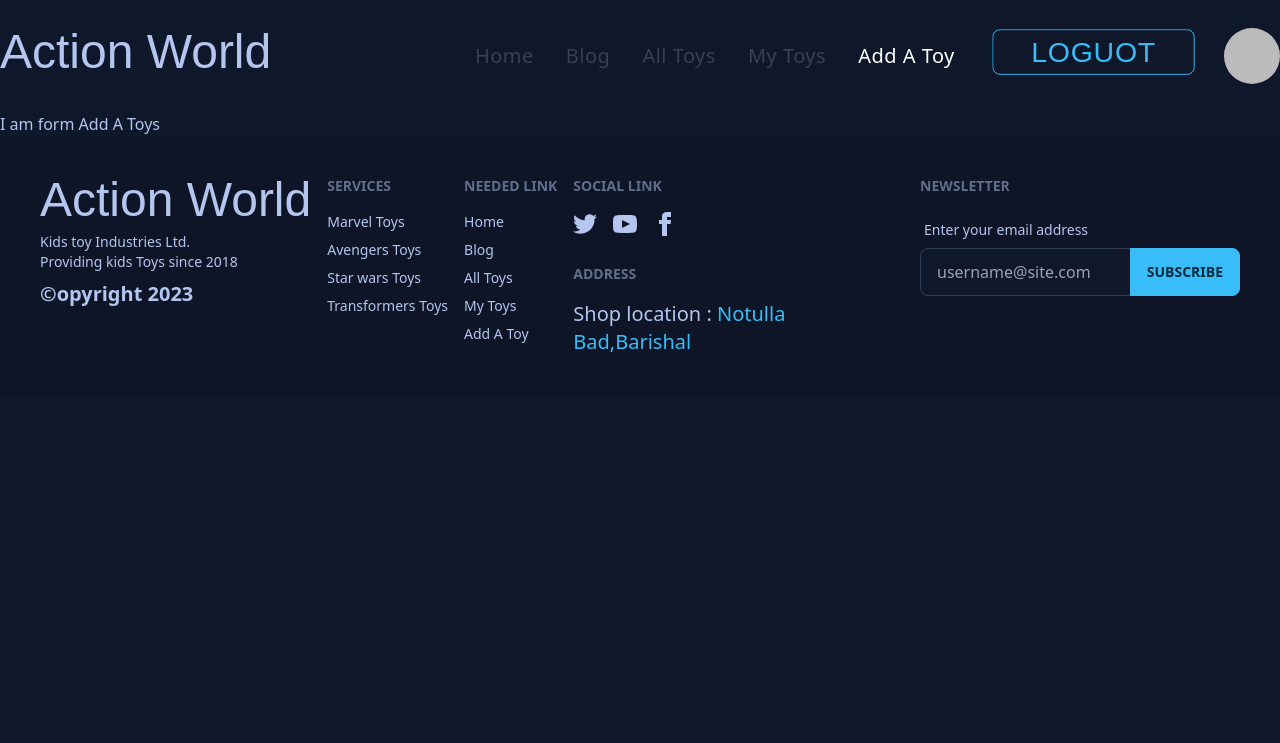
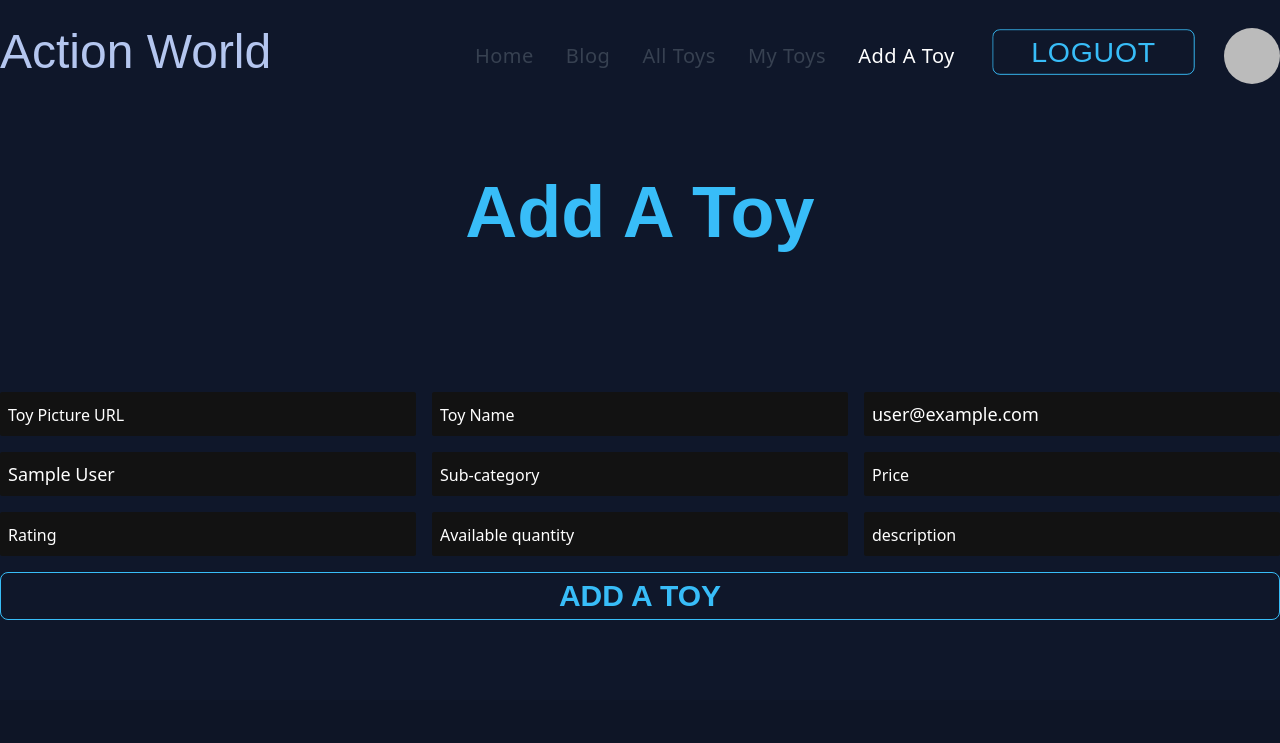
Before and after one commit to mrnayem2026/Toy-Market-Client-Side, a React (Vite) app: page /add_a_toys in a window 1280 px wide. Shown: the top 743 px of the page. Built offline with nearby package versions, Linux system fonts and the light colour scheme; no server answers; sample sign-in values are in the browser's storage.

Commit message:
Add a toys section added

```diff
--- a/package.json
+++ b/package.json
@@ -22,6 +22,7 @@
     "flowbite-react": "^0.4.4",
     "react": "^18.2.0",
     "react-dom": "^18.2.0",
+    "react-hook-form": "^7.43.9",
     "react-router-dom": "^6.11.1",
     "react-tooltip": "^5.13.0"
   },
--- a/src/pages/Add A Toys/AddAToys.jsx
+++ b/src/pages/Add A Toys/AddAToys.jsx
@@ -1,7 +1,99 @@
+import { useContext } from "react";
+import { useForm } from "react-hook-form";
+import { AuthContext } from "../../providers/AuthProviders/AuthProviders";
+
+
 const AddAToys = () => {
+    const { register, handleSubmit, watch, formState: { errors } } = useForm();
+    const { user } = useContext(AuthContext);
+    const onSubmit = (data) => {
+
+        fetch("http://localhost:5000/toys", {
+          method: "POST",
+          headers: { "Content-Type": "application/json" },
+          body: JSON.stringify(data),
+        })
+          .then((res) => res.json())
+          .then((result) => {
+            console.log(result);
+          });
+        // console.log(data);
+      };
+    console.log(watch("example"));
+    // console.log(user);
     return (
-        <div>
-            I  am form Add A Toys
+        <div className="container mx-auto">
+            <h1 className="text-7xl font-BebasNeue font-semibold text-sky-400 text-center py-16">Add A Toy</h1>
+
+            <form onSubmit={handleSubmit(onSubmit)} className="grid grid-cols-3 gap-4 py-20">
+                {errors.exampleRequired && <span>This field is required</span>}
+                <input
+                    className="p-2 w-full rounded-sm text-lg text-white placeholder:text-white placeholder:text-base focus:outline-none "
+                    {...register("pictureURL", { required: true })}
+                    placeholder="Toy Picture URL"
+                    type="url"
+                />
+
+                <input
+                className="p-2 w-full rounded-sm text-lg text-white placeholder:text-white placeholder:text-base focus:outline-none "
+                    {...register("Toy Name", { required: true })}
+                    placeholder="Toy Name"
+                // defaultValue="30k"
+                />
+                <input
+                className="p-2 w-full rounded-sm text-lg text-white placeholder:text-white placeholder:text-base focus:outline-none "
+                    value={user?.email}
+                    {...register("email", { required: true })}
+                    placeholder="your email"
+                    type="email"
+                />
+                <input
+                    className="p-2 w-full rounded-sm text-lg text-white placeholder:text-white placeholder:text-base focus:outline-none "
+                    value={user?.displayName}
+                    {...register("postedBy", { required: true })}
+                    placeholder="Your name"
+                    type="text"
+                />
+                <input
+                    className="p-2 w-full rounded-sm text-lg text-white placeholder:text-white placeholder:text-base focus:outline-none "
+                    {...register("Sub-category", { required: true })}
+                    placeholder="Sub-category"
+                    type="text"
+                />
+                <input
+                    className="p-2 w-full rounded-sm text-lg text-white placeholder:text-white placeholder:text-base focus:outline-none "
+                    {...register("price", { required: true })}
+                    placeholder="Price"
+                    type="number"
+                />
+                <input
+                    className="p-2 w-full rounded-sm text-lg text-white placeholder:text-white placeholder:text-base focus:outline-none "
+                    {...register("rating", { required: true })}
+                    placeholder="Rating"
+                    type="number"
+                    step="any"
+                />
+                <input
+                    className="p-2 w-full rounded-sm text-lg text-white placeholder:text-white placeholder:text-base focus:outline-none "
+                    {...register("availableQuantity", { required: true })}
+                    placeholder="Available quantity"
+                    type="number"
+                />
+
+
+                <input
+                    className="p-2 w-full rounded-sm text-lg text-white placeholder:text-white placeholder:text-base focus:outline-none "
+                    {...register("description", { required: true })}
+                    placeholder="description"
+                    type="text"
+                />
+
+
+
+                {/* <input type="submit" /> */}
+
+                <input className="btn btn-outline col-span-3 btn-primary text-3xl font-BebasNeue px-10 btn-block" value="Add a toy" type="submit" />
+            </form>
         </div>
     );
 };
--- a/src/pages/Sheared/Header/Header.jsx
+++ b/src/pages/Sheared/Header/Header.jsx
@@ -16,7 +16,7 @@ const Header = () => {
 
     const name = user?.displayName;
 
-    console.log(name);
+    // console.log(name);
     if (loading) {
         // return <div className='flex justify-center  mt-60'><img src={spinner} alt="" /></div>
         return <div className='flex justify-center  mt-60'>Loding.........</div>
--- a/src/providers/AuthProviders/AuthProviders.jsx
+++ b/src/providers/AuthProviders/AuthProviders.jsx
@@ -39,7 +39,7 @@ const AuthProviders = ({children}) => {
     // observe auth state change
     useEffect( () =>{
         const unsubscribe = onAuthStateChanged(auth, currentUser => {
-            console.log('auth state change', currentUser);
+            // console.log('auth state change', currentUser);
             setUser(currentUser);
             setLoading(false);
         });
```
Also changed, not shown: 1 other file (tests, documents, lock files or other folders).
